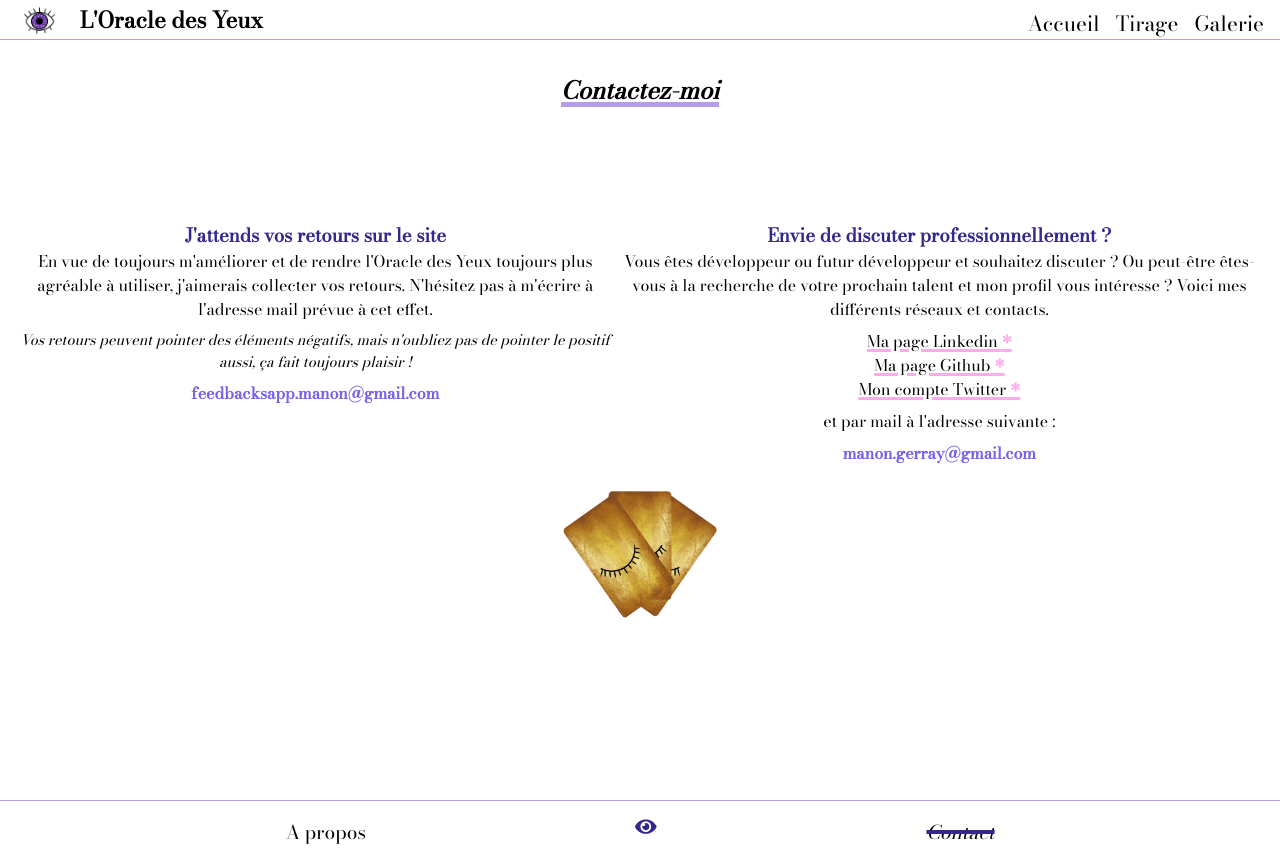
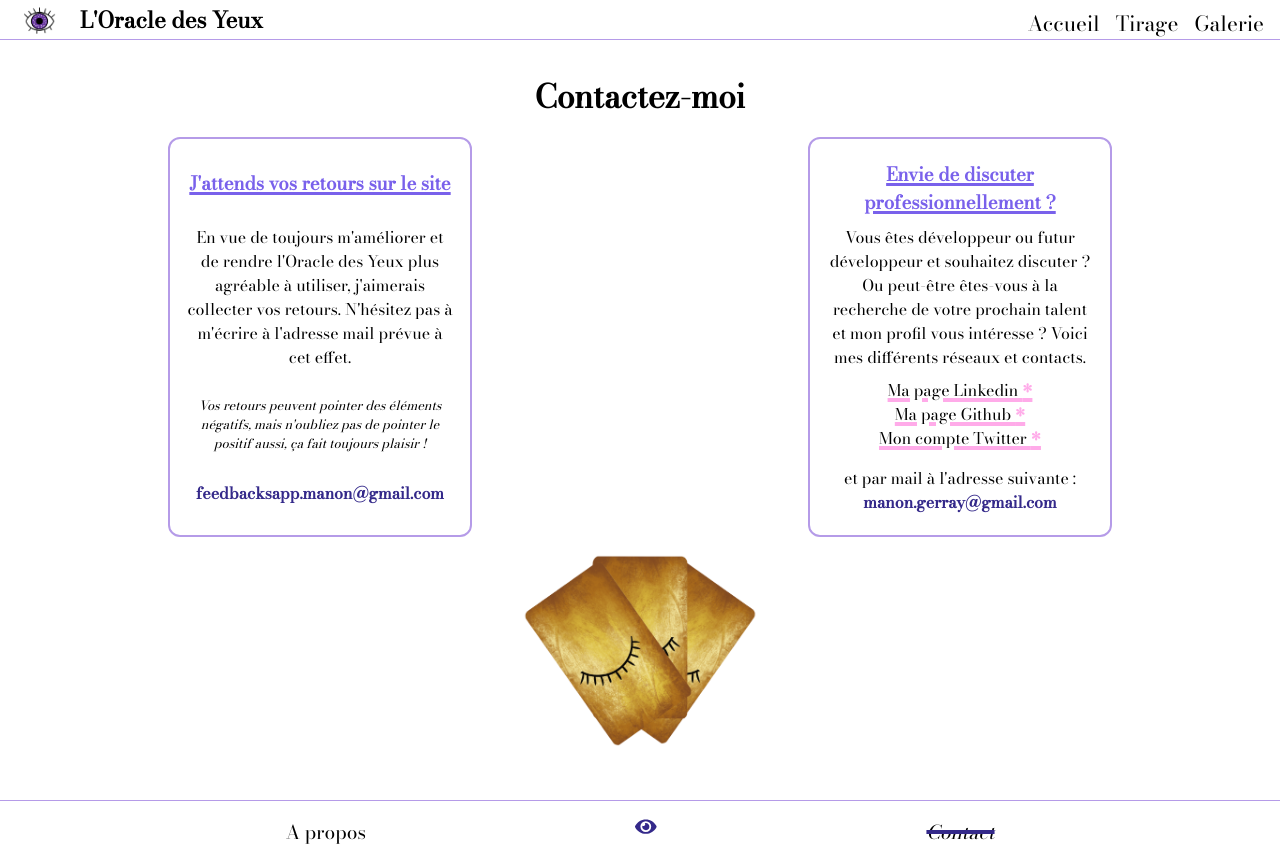
Before and after one commit to manonxrray/Oracle-front, a Next.js app: page /contact in a window 1280 px wide. Built offline with nearby package versions, Linux system fonts and the light colour scheme.

Commit message:
:lipstick: :rocket: Ready to show the wooooorld, Home contact and about style edit

```diff
--- a/components/FooterComponents/Contact.js
+++ b/components/FooterComponents/Contact.js
@@ -4,90 +4,72 @@ import { DEEPBLUE, CANDYPINK, DEEPMAUVE, MAUVE } from "../../utils/styling";
 
 const ContactContainer = styled.div`
   padding-top: 1rem;
-  @media (min-width: 800px) {
-    font-size: 1.5rem;
+  text-align: center;
+
+  img {
+    width: 15rem;
   }
 
-  @media (min-width: 1100px) {
-    font-size: 1rem;
-  }
+  .contacts {
+    display: grid;
+    grid-template-columns: repeat(1, 1fr);
+    grid-template-rows: repeat(2, 1fr);
 
-  > img {
-    width: 10rem;
-    margin: auto;
-    display: block;
-  }
-
-  > h1 {
-    text-align: center;
-    font-style: italic;
-    font-size: 1.5rem;
-    text-decoration: 5px solid ${MAUVE} underline;
-  }
-
-  > .contacts {
-    display: flex;
-    flex-direction: column;
-
-    @media (min-width: 600px) {
-      margin-top: 3rem;
-    }
-
-    @media (min-width: 1100px) {
-      flex-direction: row;
-      justify-content: space-evenly;
-      margin-top: 6rem;
-      text-align: center;
+    @media (min-width: 700px) {
+      grid-template-columns: repeat(2, 1fr);
+      grid-template-rows: repeat(1, 1fr);
     }
 
     h3 {
-      color: ${DEEPBLUE};
+      color: ${DEEPMAUVE};
+      text-decoration: 3px solid ${DEEPMAUVE} underline;
     }
 
     h4 {
-      color: ${DEEPMAUVE};
+      color: ${DEEPBLUE};
+      font-weight: bold;
     }
 
-    > .retours {
-      margin: 1rem 0 1rem 1rem;
+    .retours {
+      display: grid;
+      place-items: center;
+      height: 25rem;
+      width: 19rem;
+      margin: 1rem auto;
+      border: 2px solid ${MAUVE};
+      border-radius: 12px;
+      padding: 1rem;
 
-      > .please {
-        font-size: 0.9rem;
+      .please {
+        font-size: 0.8rem;
         font-style: italic;
-        margin: 0.5rem 0;
       }
     }
 
-    > .pro {
-      margin: 1rem 1rem 1rem 0;
+    .pro {
+      display: grid;
+      place-items: center;
+      height: 25rem;
+      width: 19rem;
+      padding: 1rem;
+      margin: 1rem auto;
+      border: 2px solid ${MAUVE};
+      border-radius: 12px;
 
-      > .infos {
-        display: flex;
-        flex-direction: column;
-        margin: 0.5rem 0;
+      .infos {
+        display: grid;
+        grid-template-rows: repeat(3, 1fr);
 
         a {
-          text-decoration: 3px solid ${CANDYPINK} underline;
+          text-decoration: 4px solid ${CANDYPINK} underline;
 
-          &:hover,
-          :active {
-            font-style: italic;
+          strong {
+            color: ${CANDYPINK};
           }
         }
-        strong {
-          color: ${CANDYPINK};
-        }
-      }
 
-      .plus {
-        margin: 0.5rem 0;
-      }
-
-      > * {
-        text-align: right;
-
-        @media (min-width: 1100px) {
-          text-align: center;
+        p {
+          margin-top: 1rem;
         }
       }
     }
@@ -102,9 +84,9 @@ export default function Contact() {
         <div className="retours">
           <h3>J'attends vos retours sur le site</h3>
           <p className="explain">
-            En vue de toujours m'améliorer et de rendre l'Oracle des Yeux
-            toujours plus agréable à utiliser, j'aimerais collecter vos retours.
-            N'hésitez pas à m'écrire à l'adresse mail prévue à cet effet.
+            En vue de toujours m'améliorer et de rendre l'Oracle des Yeux plus
+            agréable à utiliser, j'aimerais collecter vos retours. N'hésitez pas
+            à m'écrire à l'adresse mail prévue à cet effet.
           </p>
           <p className="please">
             Vos retours peuvent pointer des éléments négatifs, mais n'oubliez
```
Also changed, not shown: components/FooterComponents/About.js (+10 -6 lines), components/Home.js (+67 -16 lines), components/Sort.js (+7 -1 lines).
